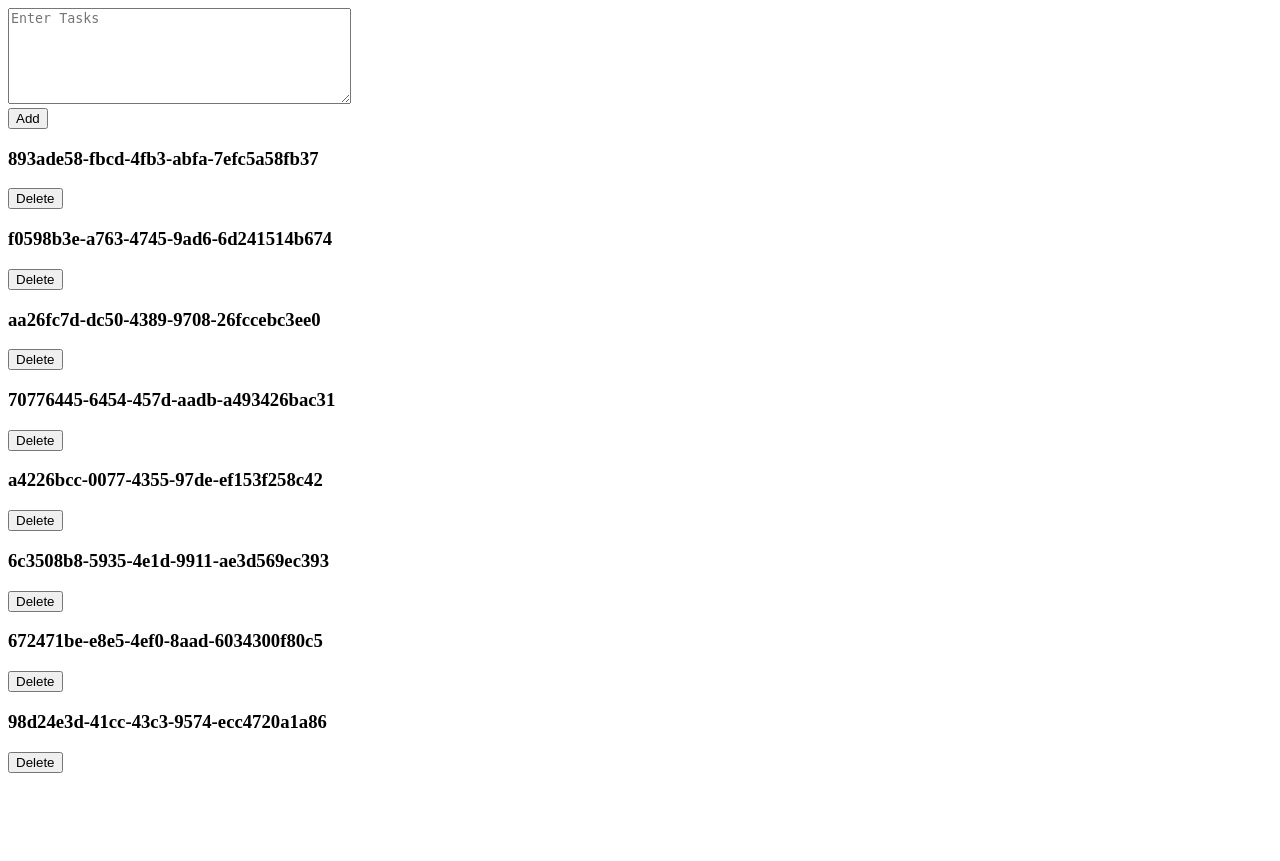
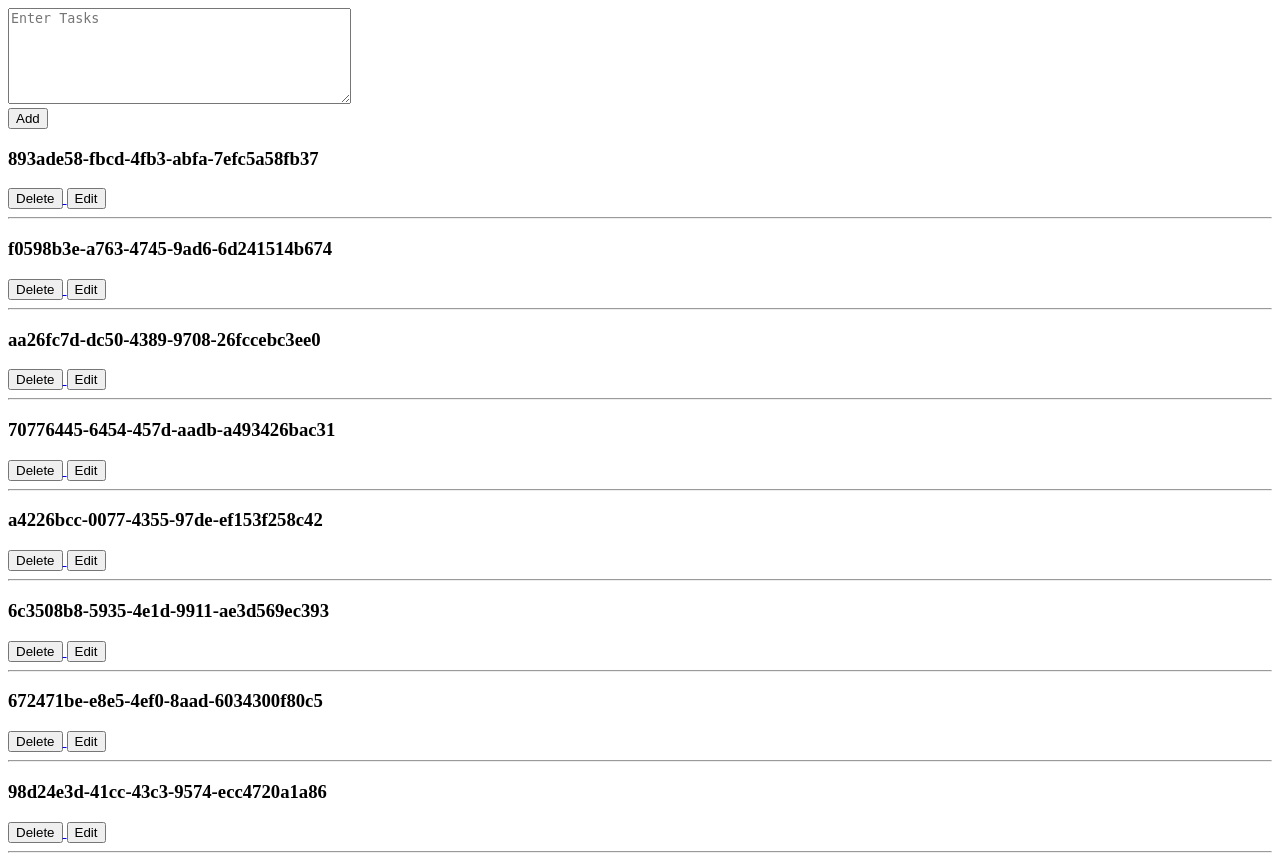
Before and after one commit to Sushil010/Python-Django, a Django app: template destructnotes/td/templates/td/form.html in a window 1280 px wide. Before the commit the page ends 773 px from the top, so only its background shows below. Run offline with Django 4.2, Linux system fonts and the light colour scheme; the template is opened without the code that fills it: values that come from a table or form of the project are taken from there, others are empty; data comes from the database, SQL or seed files in the repository; both versions use the stored data as it was after the commit.

Commit message:
added_view

```diff
--- a/destructnotes/td/templates/td/form.html
+++ b/destructnotes/td/templates/td/form.html
@@ -19,6 +19,12 @@
                 Delete
             </button>
             </a>
+            <a href="{% url "update" d.id %}">
+                <button type="submit">
+                    Edit
+                </button>
+            </a>
+            <hr>
         {% endfor %}
     {% else %}
         <h3>No lists</h3>
--- a/destructnotes/td/urls.py
+++ b/destructnotes/td/urls.py
@@ -5,8 +5,9 @@ from . import views
 urlpatterns = [
     path('admin/', admin.site.urls),
     path('',views.forms,name="forms"),
-    path('delete/<int:ids>',views.delete_tasks,name='delete_tasks') #this ids variable
+    path('delete/<int:ids>',views.delete_tasks,name='delete_tasks'), #this ids variable
     # should match what we are passing to delete_tasks in views
+    path('update/<int:ids>',views.edit_tasks,name='update')
 
     # path('lists/')
 ]
--- a/destructnotes/td/views.py
+++ b/destructnotes/td/views.py
@@ -20,3 +20,6 @@ def delete_tasks(request,ids):
     to_be_deleted_note=get_object_or_404(Notes,id=ids)
     to_be_deleted_note.delete()
     return redirect("forms")
+
+def edit_tasks(request,ids):
+    to_be_updated=get_object_or_404(Notes,id=ids)
```
Also changed, not shown: destructnotes/db.sqlite3.
